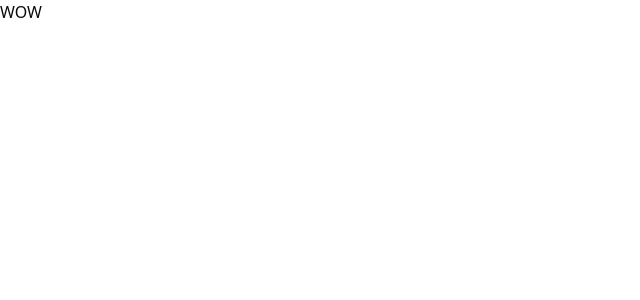
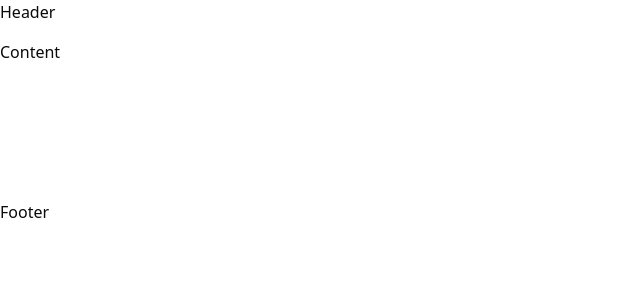
Before and after one commit to alehbelskidev/ab-calendar, a React (Vite) app: page / in a window 1280 px wide. Shown: the top 300 px of the page, without its empty margins (0-640 px from the left). Built offline with nearby package versions, Linux system fonts and the light colour scheme.

Commit message:
feat: component top-level structure

```diff
--- a/src/App.tsx
+++ b/src/App.tsx
@@ -1,8 +1,14 @@
+import { CalendarProvider, CalendarRoot, CalendarHeader, CalendarFooter, CalendarContent } from "./calendar"
+
 function App() {
   return (
-    <>
-    WOW
-    </>
+    <CalendarProvider>
+      <CalendarRoot>
+        <CalendarHeader>Header</CalendarHeader>
+        <CalendarContent>Content</CalendarContent>
+        <CalendarFooter>Footer</CalendarFooter>
+      </CalendarRoot>
+    </CalendarProvider>
   )
 }
 
--- /dev/null
+++ b/src/calendar/calendar-content.tsx
@@ -0,0 +1,26 @@
+import { type  HTMLAttributes, forwardRef } from "react"
+import * as Slot from "@radix-ui/react-slot"
+import { cn } from "@/lib/utils"
+
+type CalendarContentProps = HTMLAttributes<HTMLDivElement> & {
+  asChild?: boolean
+}
+
+const CalendarContent = forwardRef<HTMLDivElement, CalendarContentProps>(
+  ({ asChild = false, className, ...props }, ref) => {
+    const Comp = asChild ? Slot.Root : "div"
+
+    return (
+      <Comp
+        data-slot="calendar-content"
+        ref={ref}
+        className={cn("w-full h-full grid grid-cols-7 grid-rows-6 flex-1", className)}
+        {...props}
+      />
+    )
+  }
+)
+
+CalendarContent.displayName = "CalendarContent"
+
+export default CalendarContent
--- a/src/calendar/calendar-ctx.tsx
+++ b/src/calendar/calendar-ctx.tsx
@@ -1,5 +1,10 @@
 import dayjs, { type Dayjs } from "dayjs"
 import { createContext } from "react"
+import timezone from "dayjs/plugin/timezone"
+import utc from "dayjs/plugin/utc"
+
+dayjs.extend(timezone)
+dayjs.extend(utc)
 
 export const DEFAULT_TIMZEONE = Intl.DateTimeFormat().resolvedOptions().timeZone
 
--- /dev/null
+++ b/src/calendar/calendar-footer.tsx
@@ -0,0 +1,26 @@
+import { type  HTMLAttributes, forwardRef } from "react"
+import * as Slot from "@radix-ui/react-slot"
+import { cn } from "@/lib/utils"
+
+type CalendarFooterProps = HTMLAttributes<HTMLDivElement> & {
+  asChild?: boolean
+}
+
+const CalendarFooter = forwardRef<HTMLDivElement, CalendarFooterProps>(
+  ({ asChild = false, className, ...props }, ref) => {
+    const Comp = asChild ? Slot.Root : "div"
+
+    return (
+      <Comp
+        data-slot="calendar-footer"
+        ref={ref}
+        className={cn("flex items-center justify-between", className)}
+        {...props}
+      />
+    )
+  }
+)
+
+CalendarFooter.displayName = "CalendarFooter"
+
+export default CalendarFooter
--- /dev/null
+++ b/src/calendar/calendar-header.tsx
@@ -0,0 +1,26 @@
+import { type  HTMLAttributes, forwardRef } from "react"
+import * as Slot from "@radix-ui/react-slot"
+import { cn } from "@/lib/utils"
+
+type CalendarHeaderProps = HTMLAttributes<HTMLDivElement> & {
+  asChild?: boolean
+}
+
+const CalendarHeader = forwardRef<HTMLDivElement, CalendarHeaderProps>(
+  ({ asChild = false, className, ...props }, ref) => {
+    const Comp = asChild ? Slot.Root : "div"
+
+    return (
+      <Comp
+        data-slot="calendar-header"
+        ref={ref}
+        className={cn("flex items-center justify-between", className)}
+        {...props}
+      />
+    )
+  }
+)
+
+CalendarHeader.displayName = "CalendarHeader"
+
+export default CalendarHeader
--- a/src/calendar/calendar-provider.tsx
+++ b/src/calendar/calendar-provider.tsx
@@ -1,11 +1,13 @@
 import { type PropsWithChildren } from "react"
-import dayjs from "dayjs"
+import dayjs, { Dayjs } from "dayjs"
 import { CalendarContext, DEFAULT_TIMZEONE } from "./calendar-ctx"
 
-export const CalendarProvider = ({ children }: PropsWithChildren) => {
-  const timezone = DEFAULT_TIMZEONE
-  const today = dayjs().tz(DEFAULT_TIMZEONE)
+type CalendarProviderProps = PropsWithChildren<{
+  timezone?: string
+  today?: Dayjs
+}>
 
+export const CalendarProvider = ({ children, timezone = DEFAULT_TIMZEONE, today = dayjs().tz(DEFAULT_TIMZEONE) }: CalendarProviderProps) => {
   return (
     <CalendarContext.Provider value={{ timezone, today }}>
       {children}
--- /dev/null
+++ b/src/calendar/calendar-root.tsx
@@ -0,0 +1,26 @@
+import { type  HTMLAttributes, forwardRef } from "react"
+import * as Slot from "@radix-ui/react-slot"
+import { cn } from "@/lib/utils"
+
+type CalendarProps = HTMLAttributes<HTMLDivElement> & {
+  asChild?: boolean
+}
+
+const CalendarRoot = forwardRef<HTMLDivElement, CalendarProps>(
+  ({ asChild = false, className, ...props }, ref) => {
+    const Comp = asChild ? Slot.Root : "div"
+
+    return (
+      <Comp
+        data-slot="calendar-root"
+        ref={ref}
+        className={cn("w-full h-full flex flex-col gap-4", className)}
+        {...props}
+      />
+    )
+  }
+)
+
+CalendarRoot.displayName = "CalendarRoot"
+
+export default CalendarRoot
--- /dev/null
+++ b/src/calendar/index.ts
@@ -0,0 +1,6 @@
+export { default as CalendarRoot } from "./calendar-root"
+export { default as CalendarHeader } from "./calendar-header"
+export { default as CalendarFooter } from "./calendar-footer"
+export { default as CalendarContent } from "./calendar-content"
+export { useCalendar } from "./use-calendar"
+export { CalendarProvider } from "./calendar-provider"
```
